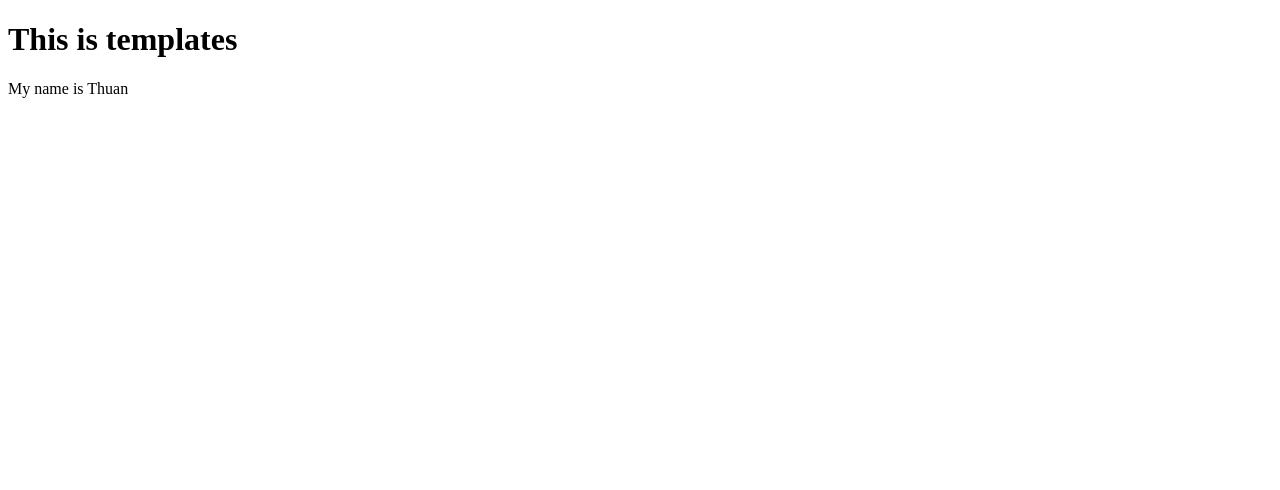
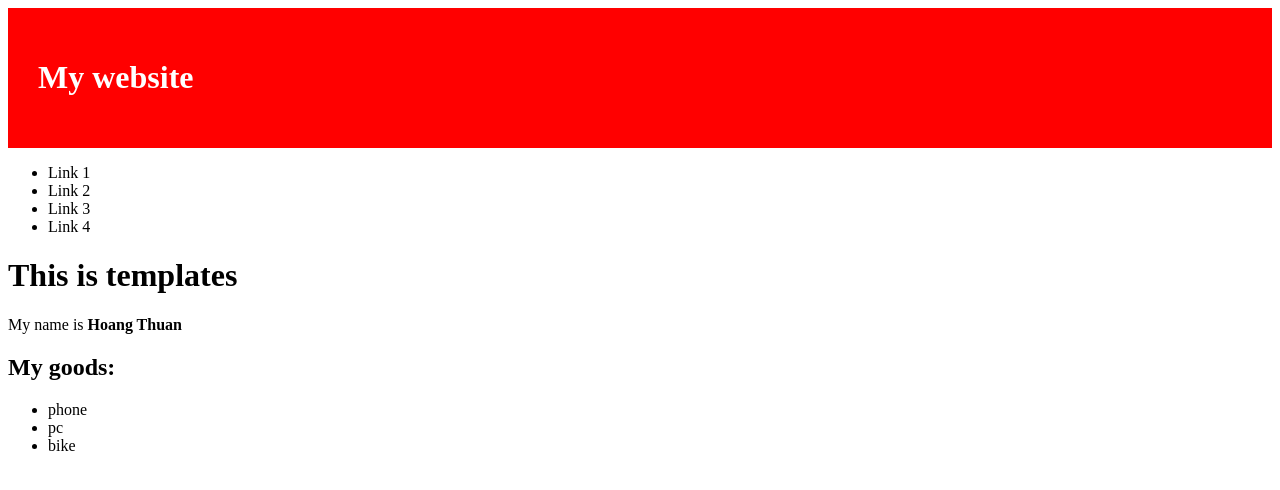
Before and after one commit to truonghoangthuan/djangoProject, a Django app: page /polls/ in a window 1280 px wide. Shown: the top 490 px of the page. Run offline with Django 3.2, Linux system fonts and the light colour scheme.

Commit message:
08/01/2021 23h57

```diff
--- /dev/null
+++ b/thuansite/polls/templates/polls/base.html
@@ -0,0 +1,31 @@
+<!DOCTYPE html>
+<html lang="en">
+<head>
+    <meta charset="UTF-8">
+    <title>Title</title>
+    <style>
+        .header {
+            padding: 30px;
+            background-color: #ff0000;
+            color: #fff;
+        }
+    </style>
+</head>
+<body>
+    <div class="header">
+        <h1>My website</h1>
+    </div>
+    <div class="menu">
+        <ul>
+            <li>Link 1</li>
+            <li>Link 2</li>
+            <li>Link 3</li>
+            <li>Link 4</li>
+        </ul>
+    </div>
+    <div class="content">
+        {% block content %}
+        {% endblock %}
+    </div>
+</body>
+</html>
--- a/thuansite/polls/templates/polls/index.html
+++ b/thuansite/polls/templates/polls/index.html
@@ -1,11 +1,13 @@
-<!DOCTYPE html>
-<html lang="en">
-<head>
-    <meta charset="UTF-8">
-    <title>Title</title>
-</head>
-<body>
-    <h1>This is templates</h1>
-    <p>My name is Thuan</p>
-</body>
-</html>
+{% extends 'polls/base.html' %}
+{% block content %}
+<h1>This is templates</h1>
+<p>My name is <b>{{ name }}</b></p>
+<h2>My goods: </h2>
+<ul>
+    {% for item in goods %}
+        {% if item != "money" %}
+            <li>{{ item }}</li>
+        {% endif %}
+    {% endfor %}
+</ul>
+{% endblock %}
--- a/thuansite/polls/views.py
+++ b/thuansite/polls/views.py
@@ -3,4 +3,8 @@ from django.http import HttpResponse
 # Create your views here.
 
 def index(request):
-    return render(request, "polls/index.html")
+    myName = "Hoang Thuan"
+    myGoods = ["phone", "pc", "bike", "money"]
+    context = {"name": myName,
+               "goods": myGoods}
+    return render(request, "polls/index.html", context)
```
